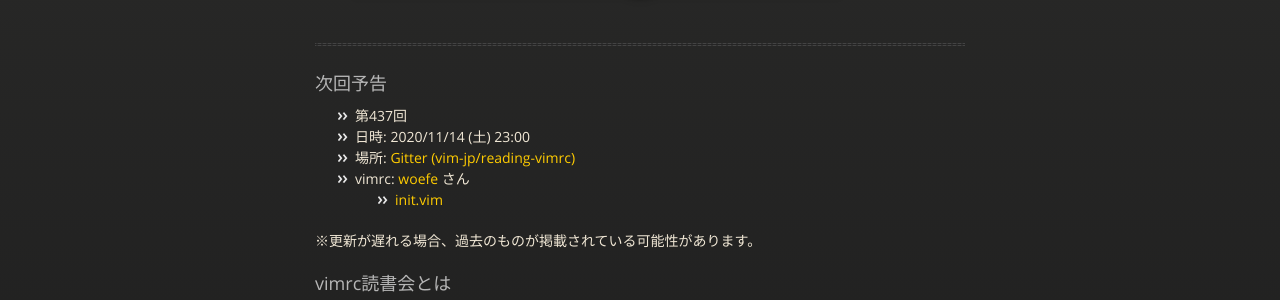
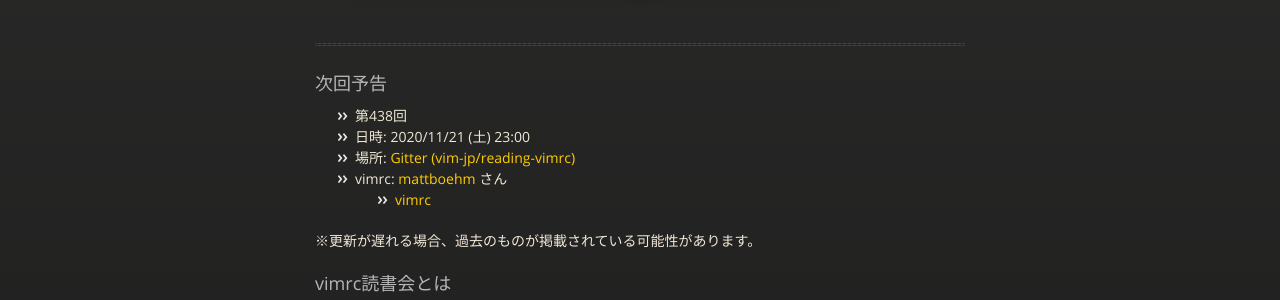
Before and after one commit to vim-jp/reading-vimrc, a Jekyll site: the page built from index.md, in a window 1280 px wide and 900 px high. Shown: the part 211-511 px from the top of the window. Built offline with Jekyll 4.4.1, drawn with Linux system fonts in a browser that asks for light colours; nearby versions of some CDN libraries.

Commit message:
Update the next information: #438 mattboehm

```diff
--- a/_data/next.yml
+++ b/_data/next.yml
@@ -1,11 +1,11 @@
-- id: 437
-  date: '2020-11-14 23:00'
+- id: 438
+  date: '2020-11-21 23:00'
   author:
-    name: woefe
-    url: 'https://github.com/woefe'
+    name: mattboehm
+    url: 'https://github.com/mattboehm'
   vimrcs:
-    - url: 'https://github.com/woefe/dotfiles/blob/master/nvim/.config/nvim/init.vim'
+    - url: 'https://github.com/mattboehm/dotfiles/blob/master/vim/vimrc'
       hash: null
-      name: init.vim
+      name: vimrc
   part: null
   other: null
```
